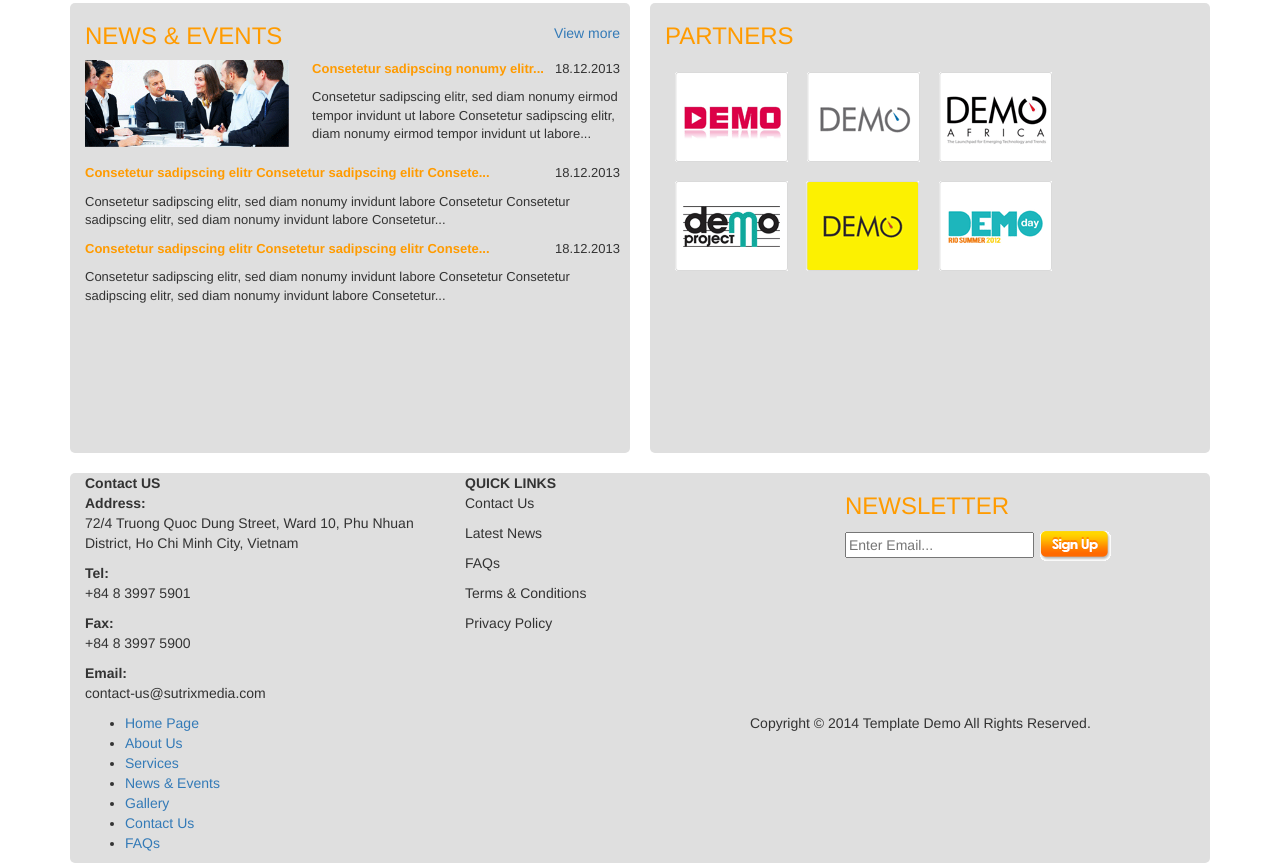
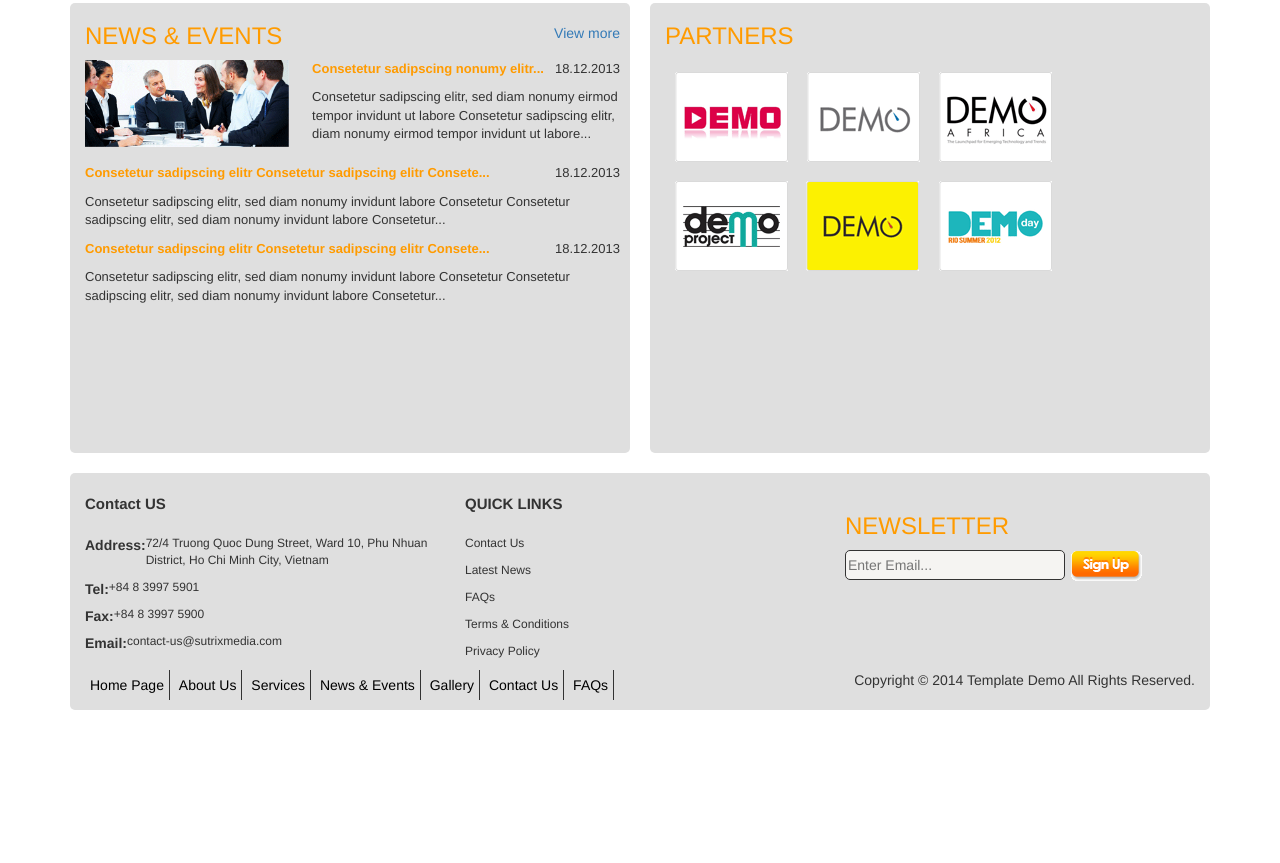
Before and after one commit to quocthang056/slider-demo, a plain HTML site: page index.html in a window 1280 px wide. Shown: the part 777-1640 px from the top of the page. After the commit the page ends 1487 px from the top, so only its background shows below. Drawn offline with Linux system fonts and the light colour scheme.

Commit message:
Fix footer

```diff
--- a/css/style.css
+++ b/css/style.css
@@ -125,3 +125,38 @@
     float: right;
     margin-right: 10px;
 }
+
+.footer-top {
+    margin-top: 20px;
+}
+.footer-title {
+    font-size: 15px;
+    margin-bottom: 20px;
+}
+.footer-top p {
+    font-size: 12px;
+}
+.footer-contact b {
+    float: left;
+}
+.footer-newsletter input {
+    border: 1px solid;
+    border-radius: 5px;
+    height: 30px;
+    width: 220px;
+    background-color: rgb(245,244,242);
+}
+.footer-bottom ul {
+    padding: 0px;
+}
+.footer-bottom ul li {
+    display: inline-block;
+    border-right: 1px solid;
+    padding: 5px;
+}
+.footer-bottom ul a {
+    color: black;
+}
+.footer-bottom p {
+    float: right;
+}
--- a/index.html
+++ b/index.html
@@ -167,8 +167,8 @@
         </div>
         <div class="row footer">
             <div class="row footer-top">
-                <div class="col-md-4">
-                    <div class="row"><b>Contact US</b></div>
+                <div class="col-md-4 footer-contact">
+                    <div class="row"><b class="footer-title">Contact US</b></div>
                     <div class="row">
                         <b>Address:</b>
                         <p>72/4 Truong Quoc Dung Street, Ward 10, Phu Nhuan District, Ho Chi Minh City, Vietnam</p>
@@ -187,14 +187,16 @@
                     </div>
                 </div>
                 <div class="col-md-4">
-                    <b>QUICK LINKS</b>
+                    <div class="footer-title">
+                        <b>QUICK LINKS</b>
+                    </div>
                     <p>Contact Us</p>
                     <p>Latest News</p>
                     <p>FAQs</p>
                     <p>Terms & Conditions</p>
                     <p>Privacy Policy</p>
                 </div>
-                <div class="col-md-4">
+                <div class="col-md-4 footer-newsletter">
                     <div class="row"><h3 class="title-module">NEWSLETTER</h3></div>
                     <div class="row">
                         <input type="text" placeholder="Enter Email...">
@@ -220,33 +222,5 @@
             </div>
         </div>
     </div>
-
-
-
-    <!--<div id="sutrix_slider" style="left: 15%">-->
-        <!--<div class="sutrix-slider-images">-->
-            <!--<ul>-->
-                <!--<li><img src="images/1.jpg"></li>-->
-                <!--<li><img src="images/2.jpg"></li>-->
-                <!--<li><img src="images/3.jpg"></li>-->
-                <!--<li><img src="images/4.jpg"></li>-->
-            <!--</ul>-->
-        <!--</div>-->
-        <!--<div class="sutrix-slider-controls">-->
-            <!--<img class="sutrix-slider-controls-left" src="images/left.png"/>-->
-            <!--<img class="sutrix-slider-controls-right" src="images/right.png"/>-->
-        <!--</div>-->
-        <!--<div class="sutrix-slider-bottom">-->
-            <!--<div class="sutrix-slider-bottom-text">-->
-                <!--<ul>-->
-                    <!--<li><p>Nature</p></li>-->
-                    <!--<li><p>Road</p></li>-->
-                    <!--<li><p>Lake</p></li>-->
-                    <!--<li><p>Beach</p></li>-->
-                <!--</ul>-->
-            <!--</div>-->
-            <!--<div class="sutrix-slider-bottom-point"></div>-->
-        <!--</div>-->
-    <!--</div>-->
 </body>
 </html>
```
